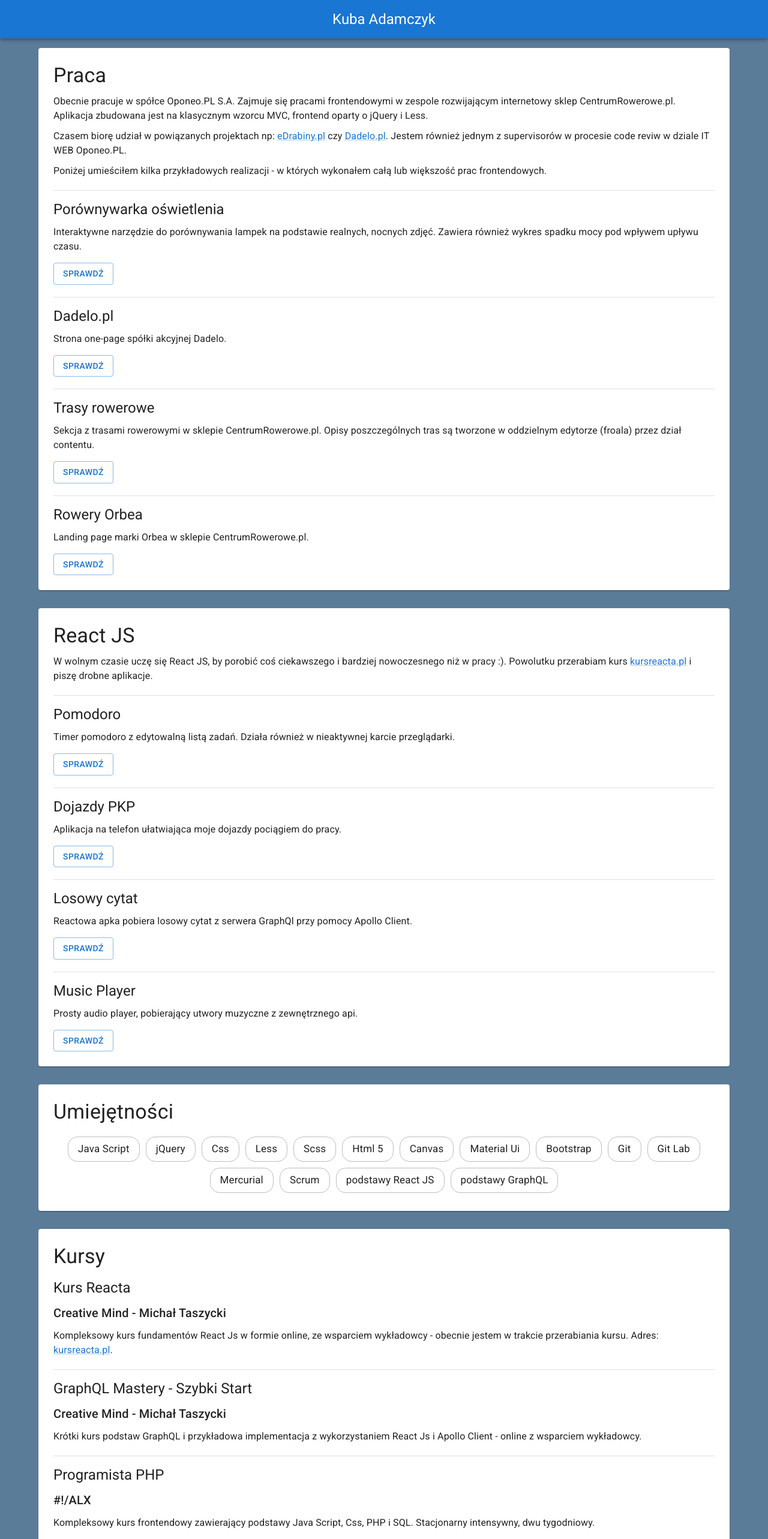
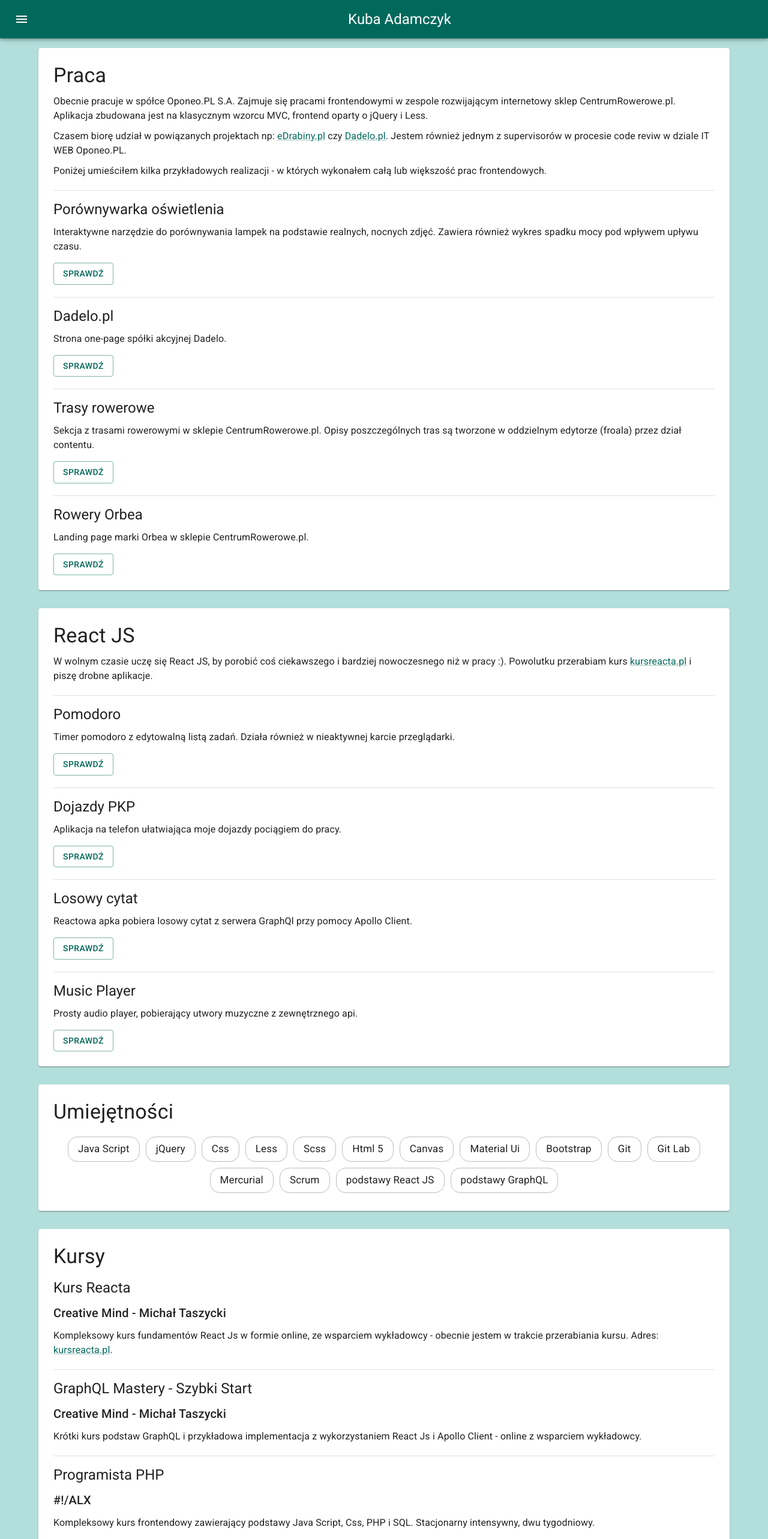
Before and after one commit to kubaadamczyklogin/kubaadamczyk, a React (Create React App) app: page / in a window 1280 px wide. Shown: the top 2566 px of the page at 60% size. Built offline with nearby package versions, Linux system fonts and the light colour scheme.

Commit message:
menu i kolorki

```diff
--- a/src/App.js
+++ b/src/App.js
@@ -14,11 +14,24 @@
   Button,
   AppBar,
   Toolbar,
+  IconButton,
+  Drawer,
   Chip
 } from "@mui/material";
-import { Phone, Mail, LinkedIn } from "@mui/icons-material";
-import { styled } from "@mui/material/styles";
-import React from "react";
+import { Phone, Mail, LinkedIn , Menu, ConstructionOutlined} from "@mui/icons-material";
+import { styled, createTheme, ThemeProvider } from "@mui/material/styles";
+import React, {useState} from "react";
+
+const theme = createTheme({
+  palette: {
+    primary: {
+      main: '#00695c',
+    },
+    secondary: {
+      main: '#1b5e20',
+    },
+  },
+});
 
 const CustomSection = styled(Box)`
   &:first-of-type {
@@ -65,12 +78,38 @@
 `;
 
 export default function App() {
+
+  const [menuOpened, setMenuOpened] = useState(false);
+
+  function menuTrigger(){
+    setMenuOpened((prev)=>!prev)
+  }
+
+  function menuButtonScroll(target){
+    const offsetTop = document.getElementById(target).offsetTop - 80;
+
+    scroll({
+      top: offsetTop,
+      behavior: "smooth"
+    });
+    setMenuOpened(false)
+  }
+
   return (
-    <div style={{ background: "#5b7c99" }}>
+    <ThemeProvider theme={theme}>
+      <div style={{ background: "#b2dfdb" }}>
         <CssBaseline />
         <Box sx={{ flexGrow: 1 }}>
           <AppBar position="fixed">
             <Toolbar>
+            <IconButton
+              size="large"
+              edge="start"
+              sx={{ mr: 2, color: "#ffffff" }}
+              onClick={menuTrigger}
+            >
+              <Menu />
+            </IconButton>
               <Typography
                 align="center"
                 variant="h5"
@@ -82,9 +121,55 @@
             </Toolbar>
           </AppBar>
         </Box>
+        <Drawer
+          open={menuOpened}
+          onClose={menuTrigger}
+        >
+          <Box sx={{ width: 200, bgcolor: 'background.paper' }}>
+            <nav>
+              <List>
+                <ListItem disablePadding sx={{padding: "50px 20px 0"}}>
+                  <ListItemButton onClick={()=>{
+                    menuButtonScroll('job')
+                  }}>
+                    <ListItemText primary="Praca" primaryTypographyProps={{fontSize: 20}} />
+                  </ListItemButton>
+                </ListItem>
+                <ListItem disablePadding sx={{padding: "0 20px"}}>
+                  <ListItemButton onClick={()=>{
+                    menuButtonScroll('react')
+                  }}>
+                    <ListItemText primary="ReactJS" primaryTypographyProps={{fontSize: 20}}/>
+                  </ListItemButton>
+                </ListItem>
+                <ListItem disablePadding sx={{padding: "0 20px"}}>
+                  <ListItemButton onClick={()=>{
+                    menuButtonScroll('skills')
+                  }}>
+                    <ListItemText primary="Umiejętności" primaryTypographyProps={{fontSize: 20}}/>
+                  </ListItemButton>
+                </ListItem>
+                <ListItem disablePadding sx={{padding: "0 20px"}}>
+                  <ListItemButton onClick={()=>{
+                    menuButtonScroll('courses')
+                  }}>
+                    <ListItemText primary="Kursy" primaryTypographyProps={{fontSize: 20}}/>
+                  </ListItemButton>
+                </ListItem>
+                <ListItem disablePadding sx={{padding: "0 20px"}}>
+                  <ListItemButton onClick={()=>{
+                    menuButtonScroll('contact')
+                  }}>
+                    <ListItemText primary="Kontakt" primaryTypographyProps={{fontSize: 20}}/>
+                  </ListItemButton>
+                </ListItem>
+              </List>
+            </nav>
+          </Box>
+        </Drawer>
         <Container>
           <CustomSection>
-          <Paper>
+            <Paper id='job'>
               <Typography variant="h4" component="h2">
                 Praca
               </Typography>
@@ -166,7 +251,7 @@
             </Paper>
           </CustomSection>
           <CustomSection>
-          <Paper>
+            <Paper id='react'>
               <Typography variant="h4" component="h2">
                 React JS
               </Typography>
@@ -239,7 +324,7 @@
             </Paper>
           </CustomSection>
           <CustomSection className="skills">
-          <Paper align="center">
+            <Paper align="center" id='skills'>
               <Typography align="left" variant="h4" component="h2">
                 Umiejętności
               </Typography>
@@ -260,8 +345,8 @@
               <Chip label="podstawy GraphQL" variant="outlined" />
             </Paper>
           </CustomSection>
-        <CustomSection className="skills">
-          <Paper>
+          <CustomSection>
+            <Paper id='courses'>
               <Typography variant="h4" component="h2">
                 Kursy
               </Typography>
@@ -306,7 +391,7 @@
             </Paper>
           </CustomSection>
           <CustomSection>
-          <Paper>
+            <Paper id='contact'>
               <Typography variant="h4" component="h2">
                 Kontakt
               </Typography>
@@ -340,5 +425,6 @@
           </CustomSection>
         </Container>
       </div>
+    </ThemeProvider>
   );
 }
```
Lines whose indentation alone changed are shown as unchanged.
